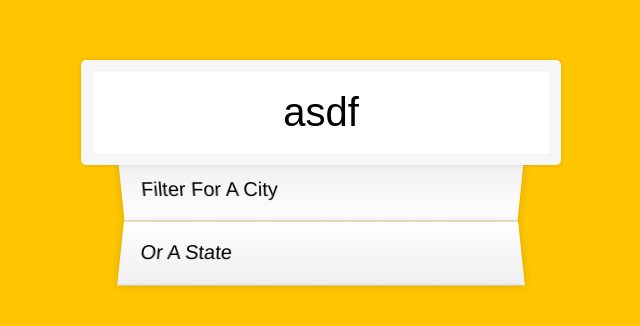
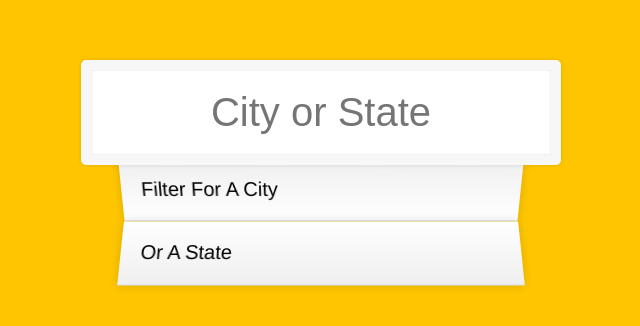
Before and after one commit to msforbes09/JavaScript30, a plain HTML site: page Type Ahead/index.html in a window 1280 px wide. Shown: the whole page, without its empty margins (319-959 px from the left). Drawn offline with Linux system fonts and the light colour scheme; no server answers.

Commit message:
little modification

```diff
--- a/Type Ahead/index.html
+++ b/Type Ahead/index.html
@@ -8,7 +8,7 @@
 <body>
 
   <form class="search-form">
-    <input type="text" class="search" placeholder="City or State" value="asdf">
+    <input type="text" class="search" placeholder="City or State">
     <ul class="suggestions">
       <li>Filter for a city</li>
       <li>or a state</li>
```
